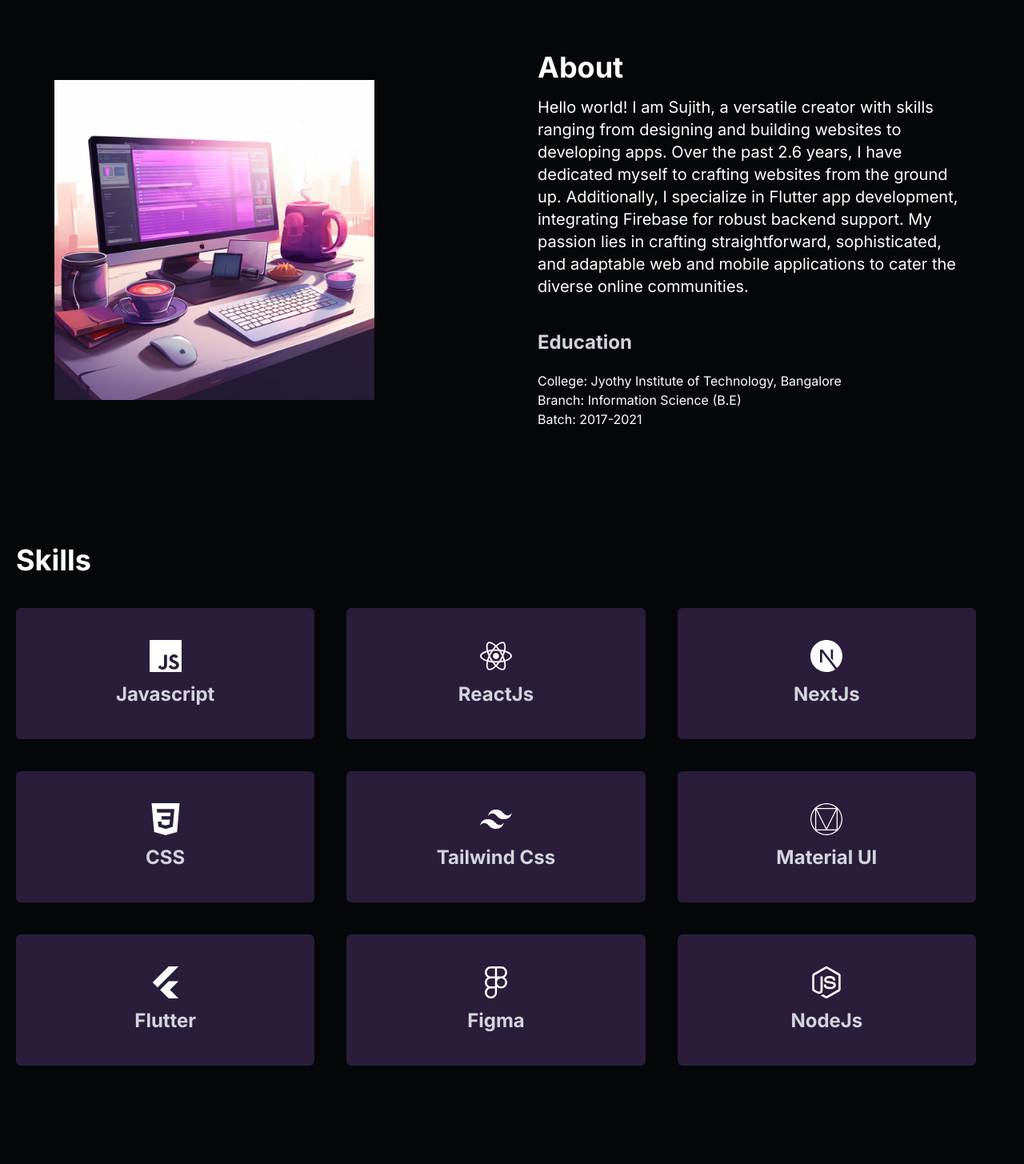
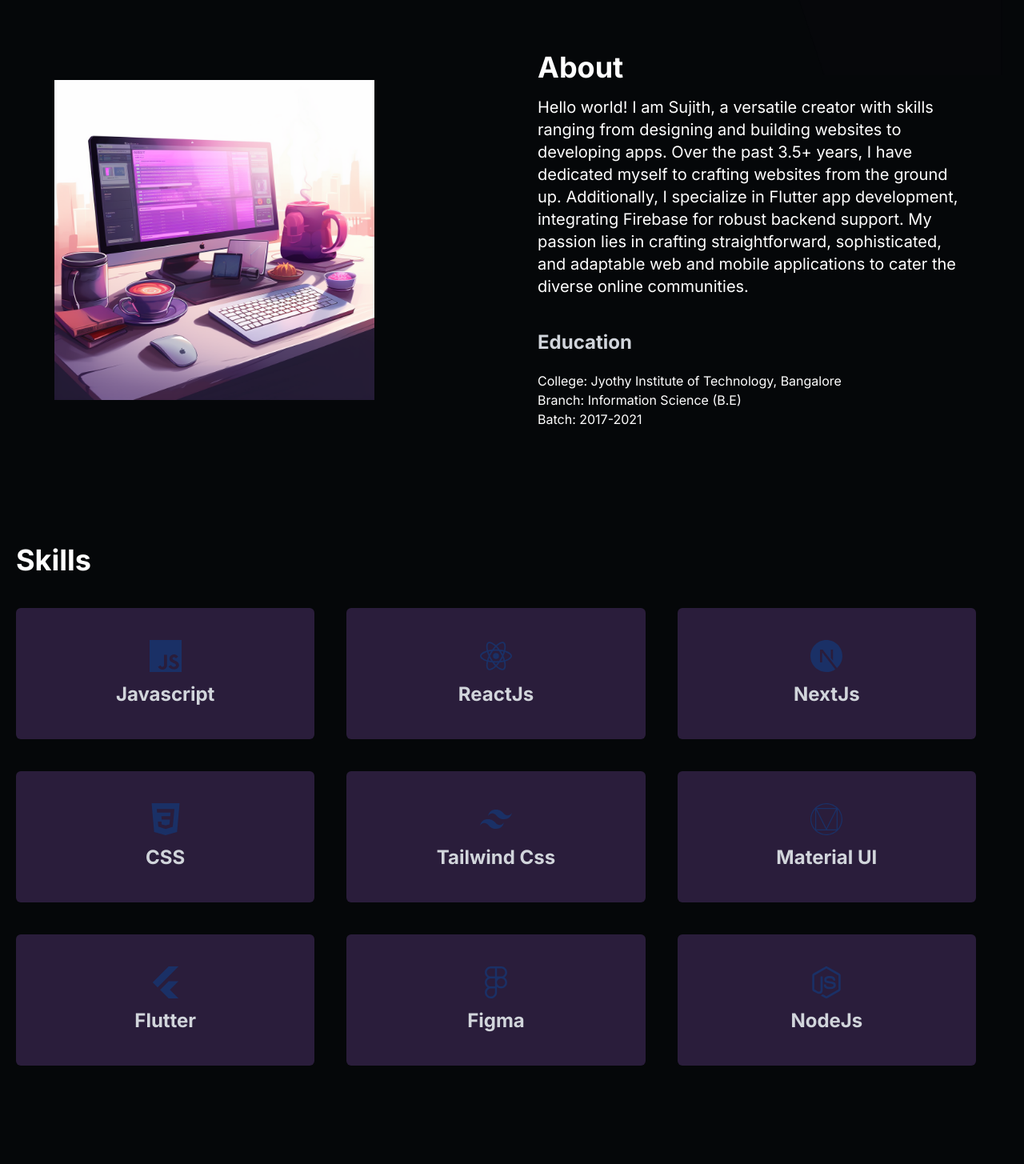
Before and after one commit to sujithup/Portfolio, a Next.js app: page / in a window 1280 px wide. Shown: the part 720-2175 px from the top of the page at 80% size. Built offline with nearby package versions, Linux system fonts and the light colour scheme.

Commit message:
new resume

```diff
--- a/app/components/about.jsx
+++ b/app/components/about.jsx
@@ -12,7 +12,7 @@
           <p className=" lg:text-xl">
             Hello world! I am Sujith, a versatile creator with skills ranging
             from designing and building websites to developing apps. Over the
-            past 2.6 years, I have dedicated myself to crafting websites from the
+            past 3.5+ years, I have dedicated myself to crafting websites from the
             ground up. Additionally, I specialize in Flutter app development,
             integrating Firebase for robust backend support. My passion lies in
             crafting straightforward, sophisticated, and adaptable web and
--- a/app/components/skills.jsx
+++ b/app/components/skills.jsx
@@ -3,7 +3,7 @@
 
 const Skills = () => {
   return (
-    <section className="text-white px-4 " id="skills">
+    <section className="text-[#1A3066] px-4 " id="skills">
       <h2 className="text-4xl font-bold text-white mb-10">Skills</h2>
       <div className="grid grid-cols-2 md:grid-cols-2 lg:grid-cols-3">
         {skills.map((skill, index) => {
```
Also changed, not shown: 1 other file (tests, documents, lock files or other folders).
